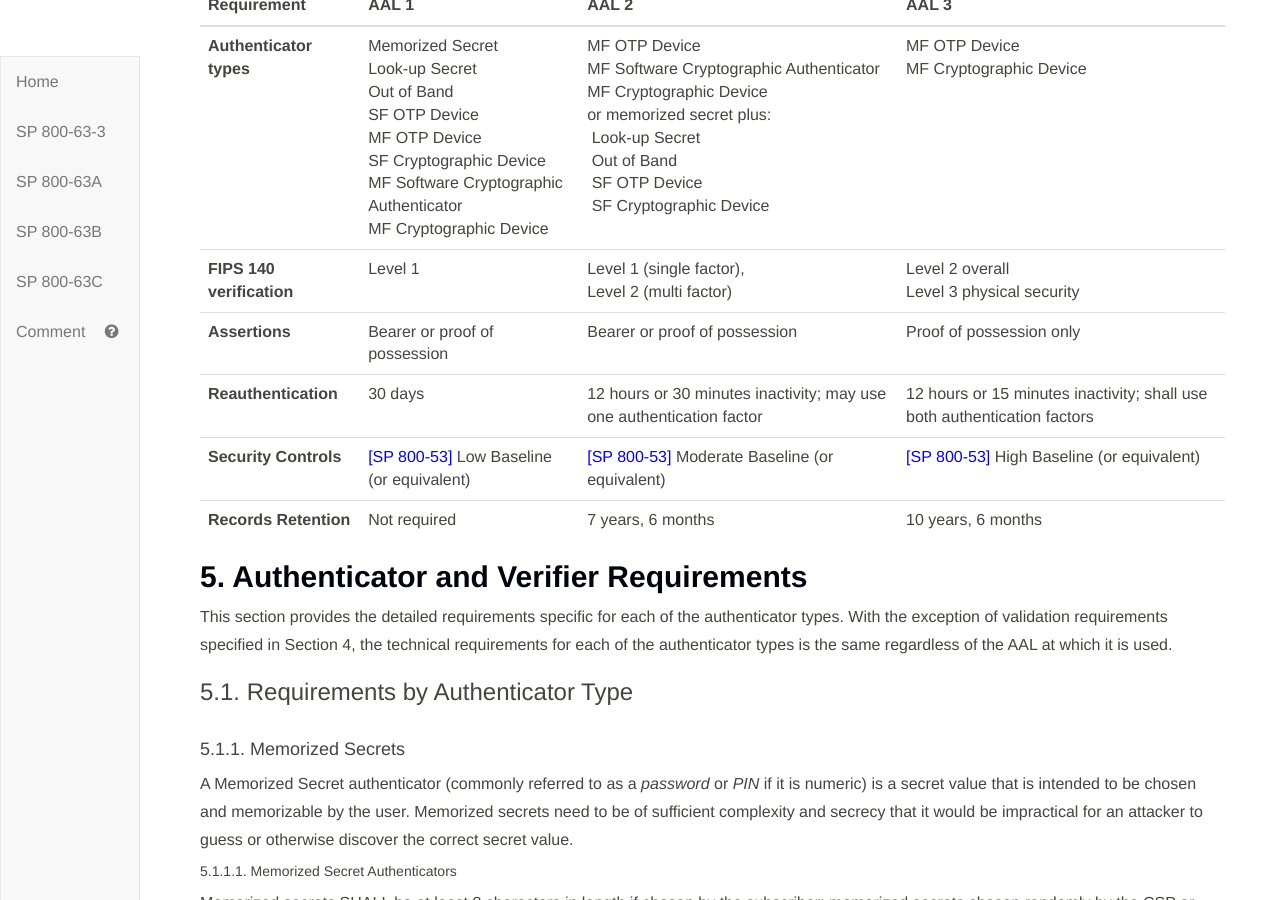
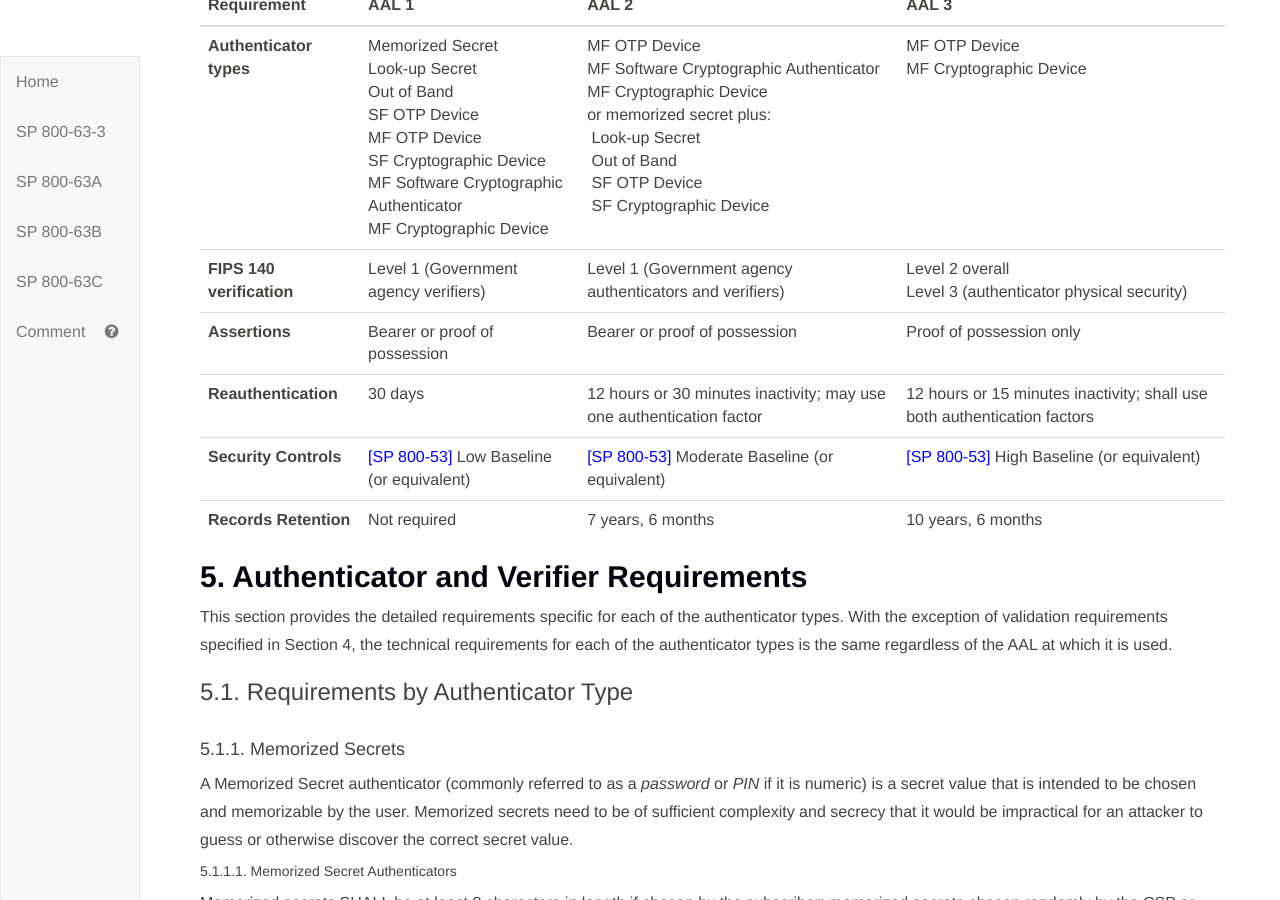
Before and after one commit to usnistgov/800-63-3, a Jekyll site: the page built from sp800-63b.md, in a window 1280 px wide and 900 px high, scrolled down 22246 px. Built offline with Jekyll 4.4.1, drawn with Linux system fonts in a browser that asks for light colours.

Commit message:
Correct FIPS requirements in requirements summary; closes usnistgov/800-63-3#27

```diff
--- a/sp800-63b/sec4_aal.md
+++ b/sp800-63b/sec4_aal.md
@@ -144,7 +144,7 @@ The following table summarizes the requirements for each of the authenticator as
 Requirement | AAL 1 | AAL 2 | AAL 3
 ------------|-------|-------|-------
 **Authenticator types** | Memorized Secret<br />Look-up Secret<br />Out of Band<br />SF OTP Device<br />MF OTP Device<br />SF Cryptographic Device<br />MF Software Cryptographic Authenticator<br />MF Cryptographic Device<br /> | MF OTP Device<br />MF Software Cryptographic Authenticator<br />MF Cryptographic Device<br />or memorized secret plus:<br />&nbsp;Look-up Secret<br />&nbsp;Out of Band<br />&nbsp;SF OTP Device<br />&nbsp;SF Cryptographic Device<br /> | MF OTP Device<br />MF Cryptographic Device
-**FIPS 140 verification** | Level 1 | Level 1 (single factor),<br /> Level 2 (multi factor) | Level 2 overall<br />Level 3 physical security
+**FIPS 140 verification** | Level 1 (Government agency verifiers) | Level 1 (Government agency authenticators and verifiers) | Level 2 overall<br />Level 3 (authenticator physical security)
 **Assertions** | Bearer or proof of possession | Bearer or proof of possession | Proof of possession only
 **Reauthentication** | 30 days | 12 hours or 30 minutes inactivity; may use one authentication factor | 12 hours or 15 minutes inactivity; shall use both authentication factors
 **Security Controls**|[[SP 800-53]](#SP800-53) Low Baseline (or equivalent)|[[SP 800-53]](#SP800-53) Moderate Baseline (or equivalent)|[[SP 800-53]](#SP800-53) High Baseline (or equivalent)
```
